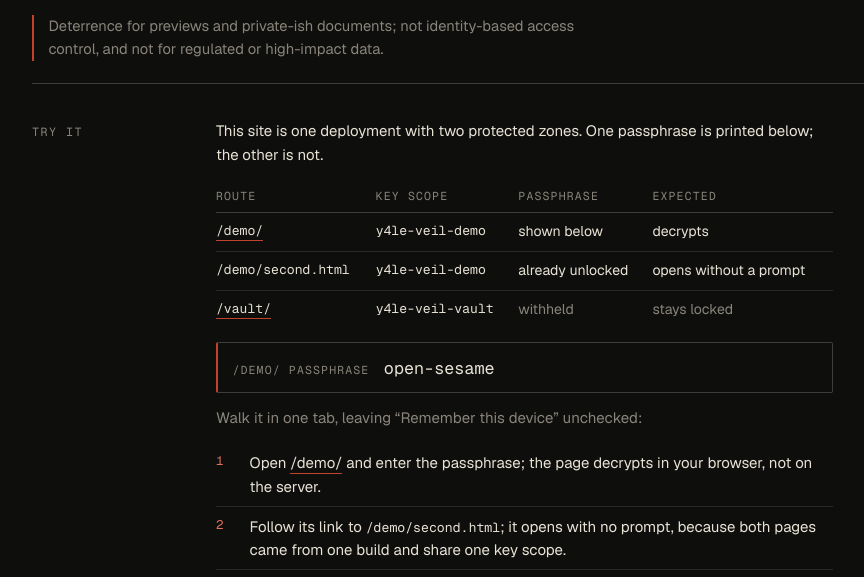
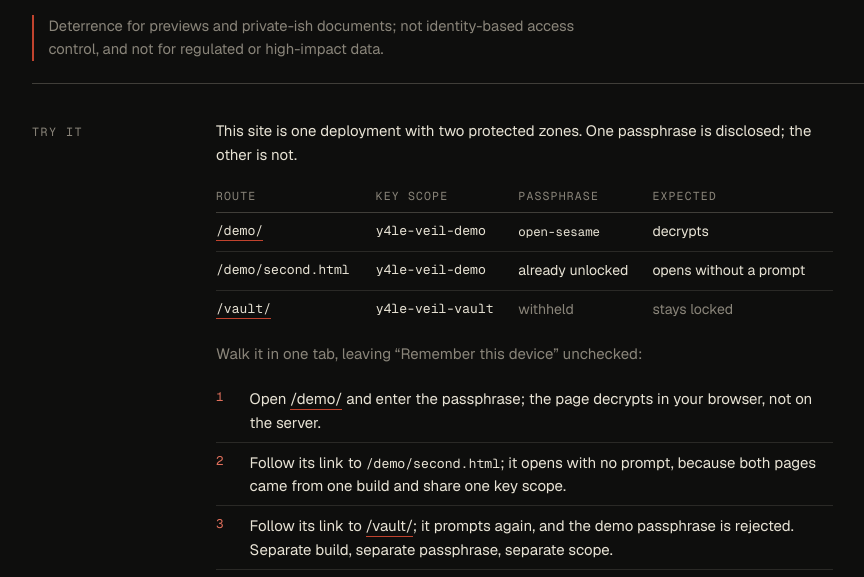
Before and after one commit to y4le/veil, a website: page site/index.html in a window 1280 px wide. Shown: the part 206-783 px from the top of the page, without its empty margins (168-1032 px from the left). Drawn offline with Linux system fonts and the light colour scheme.

Commit message:
Show demo passphrase in landing table

```diff
--- a/site/index.html
+++ b/site/index.html
@@ -31,7 +31,7 @@
   <h2>Try it</h2>
   <div class="body">
     <p>This site is one deployment with two protected zones. One passphrase is
-    printed below; the other is not.</p>
+    disclosed; the other is not.</p>
 
     <div class="scroll-x">
       <table class="table">
@@ -42,7 +42,7 @@
           <tr>
             <td class="m"><a href="demo/">/demo/</a></td>
             <td class="m">y4le-veil-demo</td>
-            <td>shown below</td>
+            <td><code>open-sesame</code></td>
             <td>decrypts</td>
           </tr>
           <tr>
@@ -59,11 +59,6 @@
           </tr>
         </tbody>
       </table>
-    </div>
-
-    <div class="passphrase">
-      <span class="label">/demo/ passphrase</span>
-      <span class="value">open-sesame</span>
     </div>
 
     <p class="muted">Walk it in one tab, leaving “Remember this device”
--- a/site/styles.css
+++ b/site/styles.css
@@ -242,28 +242,6 @@
 }
 pre .c { color: var(--muted); }
 
-/* The disclosed passphrase, presented as evidence rather than decoration --- */
-
-.passphrase {
-  display: flex;
-  align-items: baseline;
-  gap: .9rem;
-  flex-wrap: wrap;
-  padding: .7rem .9rem;
-  border: 1px solid var(--rule-strong);
-  border-left: 2px solid var(--accent);
-  border-radius: 2px;
-  font-family: var(--mono);
-  font-size: .85rem;
-}
-.passphrase .label {
-  font-size: .72rem;
-  letter-spacing: .1em;
-  text-transform: uppercase;
-  color: var(--muted);
-}
-.passphrase .value { font-size: 1.05rem; user-select: all; }
-
 /* Footer ------------------------------------------------------------------ */
 
 footer {
```
